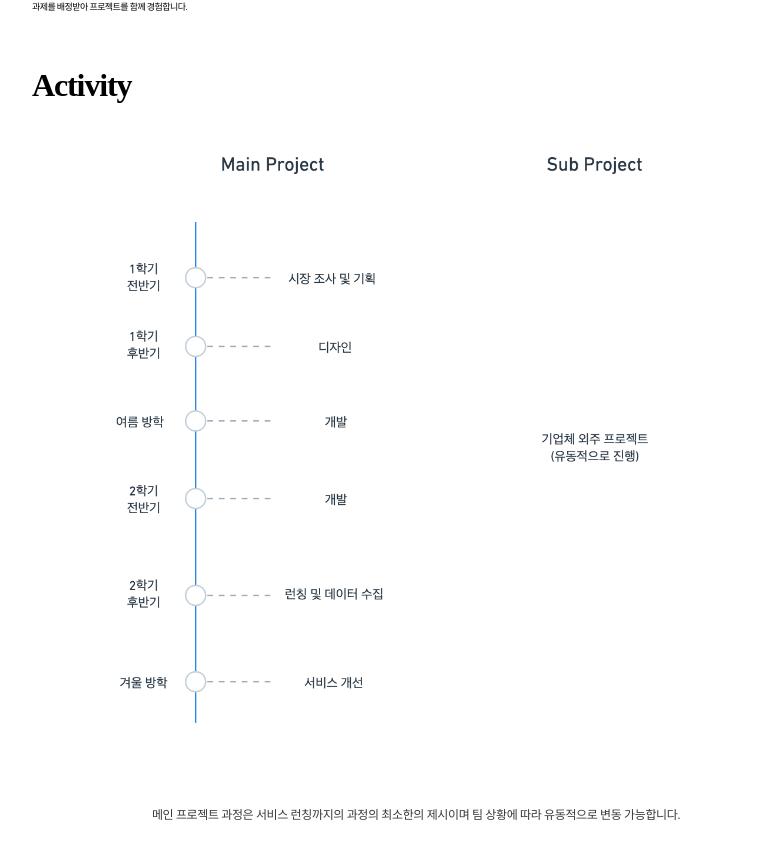
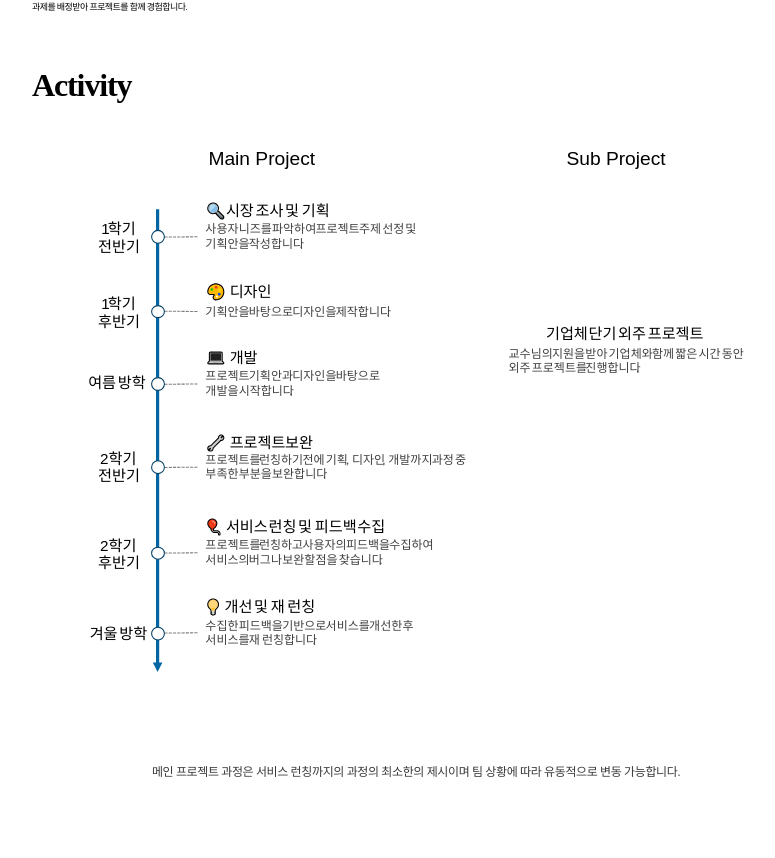
Before and after one commit to Lazyboness/cqre-client, a React (Create React App) app: page /about in a window 1280 px wide. Shown: the part 1017-1875 px from the top of the page, without its empty margins (224-999 px from the left). After the commit the page ends 1853 px from the top, so only its background shows below. Built offline with nearby package versions, Linux system fonts and the light colour scheme; a web font is replaced by a local one.

Commit message:
수정 완료

```diff
--- a/public/index.html
+++ b/public/index.html
@@ -2,6 +2,7 @@
 <html lang="en">
   <head>
     <meta charset="utf-8" />
+    <link rel="icon" href="%PUBLIC_URL%/favicon.ico" />
     <meta name="viewport" content="width=device-width, initial-scale=1" />
     <meta name="theme-color" content="#000000" />
     <meta
@@ -9,6 +10,17 @@
       content="Web site created using create-react-app"
     />
     <link rel="manifest" href="%PUBLIC_URL%/manifest.json" />
+    <!--
+      PM : 19 김현수
+      Designer : 17 성준혁
+      FE : 17 김원철
+           19 이재윤
+      BE : 19 김현수
+           19 문성훈
+           20 강나영
+           20 정지용
+           21 최승혁
+    -->
     <title>순천향대학교 CQRE</title>
   </head>
   <body>
--- a/src/pages/AboutPage.jsx
+++ b/src/pages/AboutPage.jsx
@@ -6,7 +6,7 @@ import project from "../assets/img/about_project.png";
 import sub from "../assets/img/about_sub.png";
 import education from "../assets/img/about_education.png";
 import communication from "../assets/img/about_communication.png";
-import curriculum from "../assets/img/about_curriculum.png";
+import activity from "../assets/img/about_activity.svg";
 
 export default function AboutPage() {
   return (
@@ -70,7 +70,7 @@ export default function AboutPage() {
       </PointSection>
       <ActivitySection>
         <ActivityLogo>Activity</ActivityLogo>
-        <Img src={curriculum} alt="curriculum" />
+        <Img src={activity} alt="activity" />
       </ActivitySection>
       <DetailSection>
         <Detail>
```
Also changed, not shown: src/assets/img/about_activity.svg (added), 1 other file (tests, documents, lock files or other folders).
